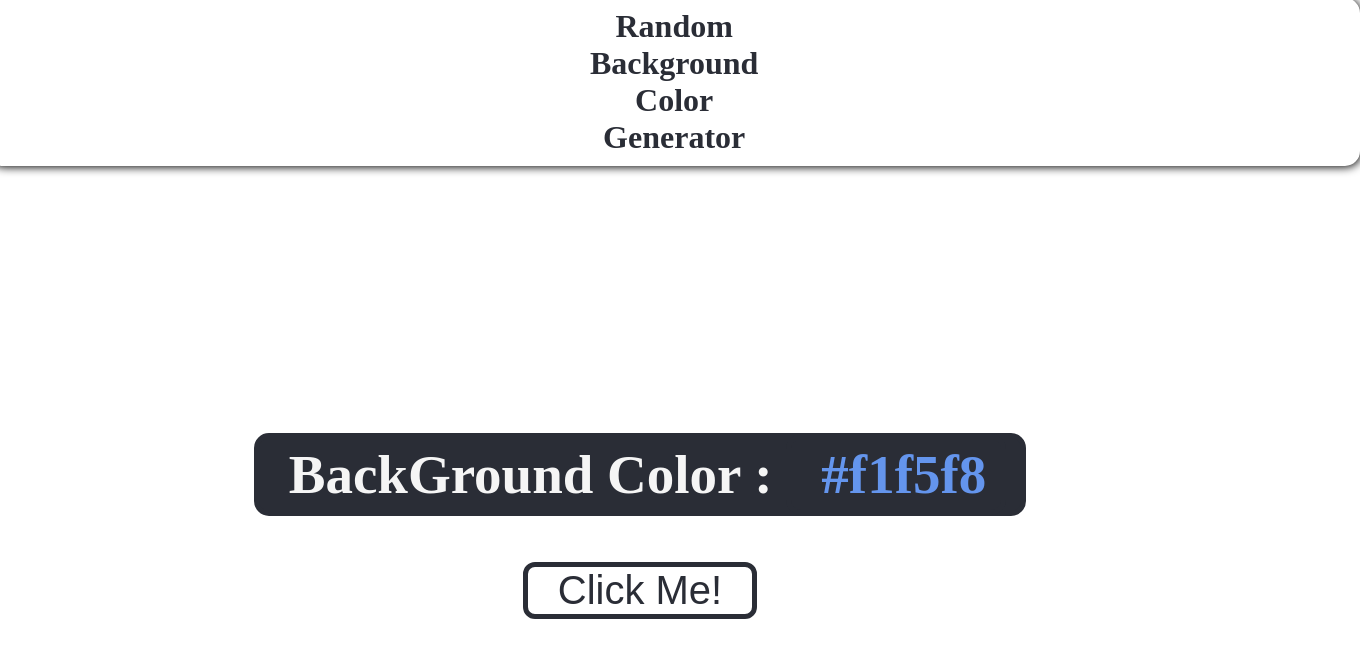
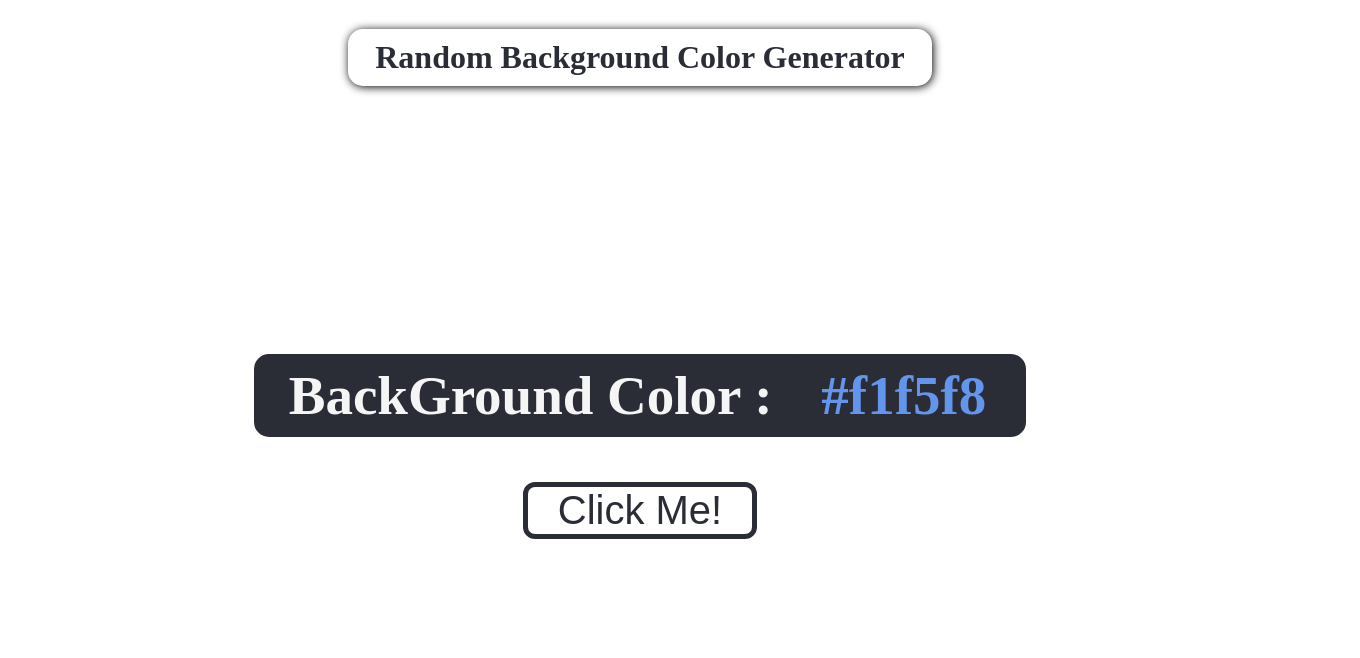
Before and after one commit to danmar0801/Random-color-gen, a plain HTML site: page index.htm in a window 1280 px wide. Shown: the whole page, 1360 px wide, since content can reach past the window. Drawn offline with Linux system fonts and the light colour scheme.

Commit message:
changed header

```diff
--- a/styles.css
+++ b/styles.css
@@ -1,5 +1,5 @@
 .container_1 {
-    display: grid;
+    display: flex;
     flex-direction: column;
     align-items: center;
     margin-bottom: 200px;
@@ -16,11 +16,8 @@
 }
 
 .container_1 h1{
-    margin-top: -10px;
-    margin-left: -20px;
-    margin-right: -20px;
-    padding-left: 600px;
-    padding-right: 600px;
+    padding-left: 25px;
+    padding-right: 25px;
     padding-top: 8px;
     padding-bottom: 8px;
     text-align: center;
```
